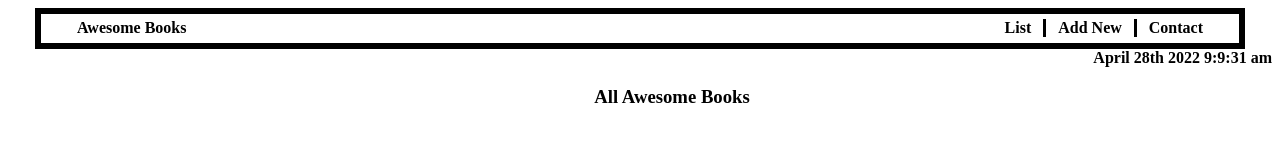
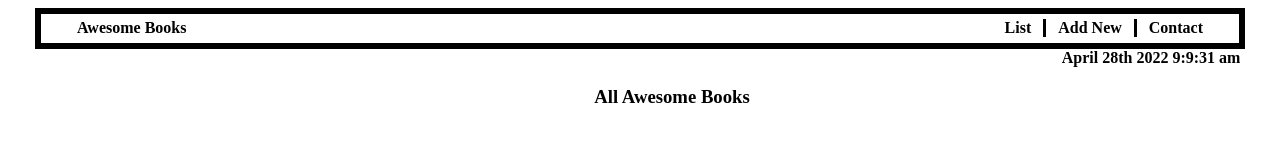
Before and after one commit to preciousakams/awesomebooksProject, a website: page index.html in a window 1280 px wide. Shown: the top 160 px of the page. Drawn offline with Linux system fonts and the light colour scheme.

Commit message:
style update

```diff
--- a/style.css
+++ b/style.css
@@ -114,6 +114,7 @@ footer p {
 
 .clock {
   text-align: right;
+  margin-right: 2.5%;
 }
 
 .navbar-nav {
```
